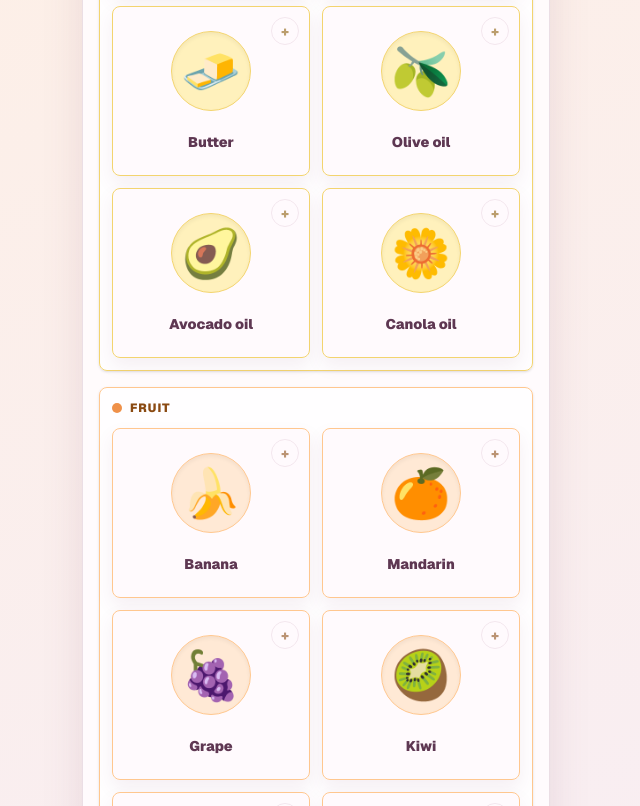
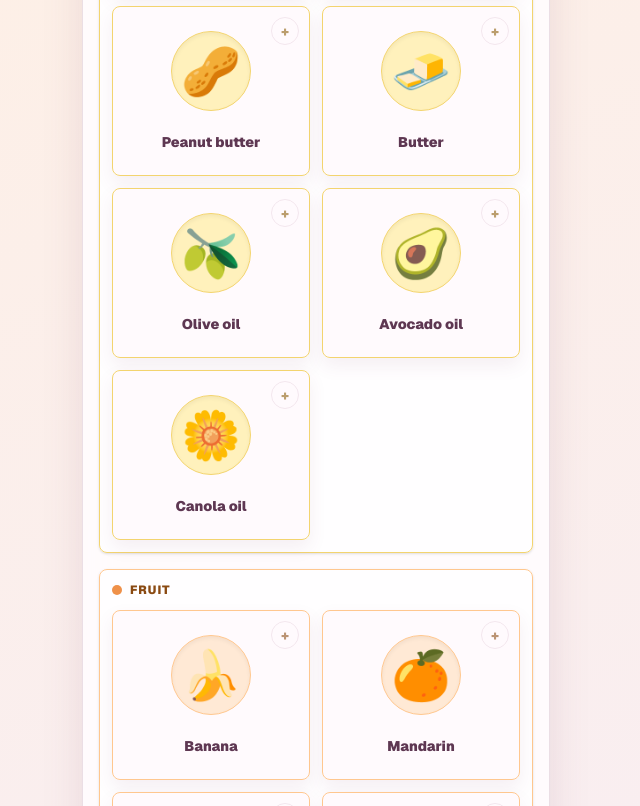
Before and after one commit to alvinvuai/TinyBite-Planner, a Next.js app: page / in a window 1280 px wide. Shown: the part 3520-4326 px from the top of the page, without its empty margins (6-646 px from the left). Built offline with nearby package versions, Linux system fonts and the light colour scheme.

Commit message:
Add peanut butter option and quick scroll

```diff
--- a/components/IngredientChips.tsx
+++ b/components/IngredientChips.tsx
@@ -35,6 +35,7 @@ const foodIcons: Record<string, string> = {
   tofu: "⬜",
   beans_lentils: "🫘",
   avocado: "🥑",
+  peanut_butter: "🥜",
   bread: "🍞",
   biscuit: "🍪",
   vegetables: "🥦",
--- a/components/MealPlannerForm.tsx
+++ b/components/MealPlannerForm.tsx
@@ -124,6 +124,7 @@ export function MealPlannerForm() {
   const [saving, setSaving] = useState(false);
   const [savedMessage, setSavedMessage] = useState("");
   const [saveToastOpen, setSaveToastOpen] = useState(false);
+  const [showBackToTop, setShowBackToTop] = useState(false);
   const [mealSessions, setMealSessions] = useState<MealDraftSession[]>(() => [createInitialDraft()]);
   const [activeSessionId, setActiveSessionId] = useState(defaultDraftId);
   const [sessionsReady, setSessionsReady] = useState(false);
@@ -162,6 +163,16 @@ export function MealPlannerForm() {
     const timer = window.setTimeout(() => setSaveToastOpen(false), 2600);
     return () => window.clearTimeout(timer);
   }, [saveToastOpen]);
+
+  useEffect(() => {
+    function updateBackToTopVisibility() {
+      setShowBackToTop(window.scrollY > 520);
+    }
+
+    updateBackToTopVisibility();
+    window.addEventListener("scroll", updateBackToTopVisibility, { passive: true });
+    return () => window.removeEventListener("scroll", updateBackToTopVisibility);
+  }, []);
 
   useEffect(() => {
     if (!sessionsReady) return;
@@ -403,9 +414,25 @@ export function MealPlannerForm() {
     }
   }
 
+  function scrollToTop() {
+    window.scrollTo({ top: 0, behavior: "smooth" });
+  }
+
   return (
     <div className="relative z-10 mx-auto flex min-h-screen w-full max-w-6xl flex-col px-4 pb-10 pt-5 sm:px-6">
       <VoiceRecorder onTranscript={addTranscript} disabled={loading} floating />
+
+      {showBackToTop ? (
+        <button
+          type="button"
+          aria-label="Scroll to top"
+          title="Scroll to top"
+          onClick={scrollToTop}
+          className="pressable fixed bottom-5 right-4 z-40 grid h-12 w-12 place-items-center rounded-full border border-[#e7ccd9] bg-[#fffafd] text-2xl font-black leading-none text-[#5e3752] shadow-[0_12px_26px_rgba(126,70,101,0.18)] sm:bottom-6 sm:right-6"
+        >
+          ↑
+        </button>
+      ) : null}
 
       {saveToastOpen ? (
         <div className="pointer-events-none fixed inset-x-3 top-20 z-[70] flex justify-center sm:top-6">
--- a/lib/nutrition.ts
+++ b/lib/nutrition.ts
@@ -457,6 +457,18 @@ export const ingredientDefinitions: IngredientDefinition[] = [
     note: "Use as a small sprinkle, ideally ground or mixed through moist food; avoid thick spoonfuls of sesame paste.",
   },
   {
+    key: "peanut_butter",
+    name: "Peanut butter",
+    aliases: ["peanut butter", "smooth peanut butter", "nut butter"],
+    category: "fat",
+    caloriesPer100g: 588,
+    defaultAmount: 0.5,
+    defaultUnit: "tsp",
+    units: [tsp(5.3), tbsp(16), gramUnit(1)],
+    nutrientsPer100g: n({ protein: 22.2, carbs: 22.3, fat: 51.4, fiber: 5, iron: 1.7, zinc: 2.5, calcium: 49, omega3: 74 }),
+    note: "Use smooth peanut butter only as a thin spread or mixed through moist food; avoid thick spoonfuls.",
+  },
+  {
     key: "bread",
     name: "Bread",
     aliases: ["bread"],
@@ -610,6 +622,7 @@ const lightSnackIngredientKeys = new Set([
   "strawberry",
   "avocado",
   "sesame_seed",
+  "peanut_butter",
   "bread",
   "biscuit",
 ]);
```
